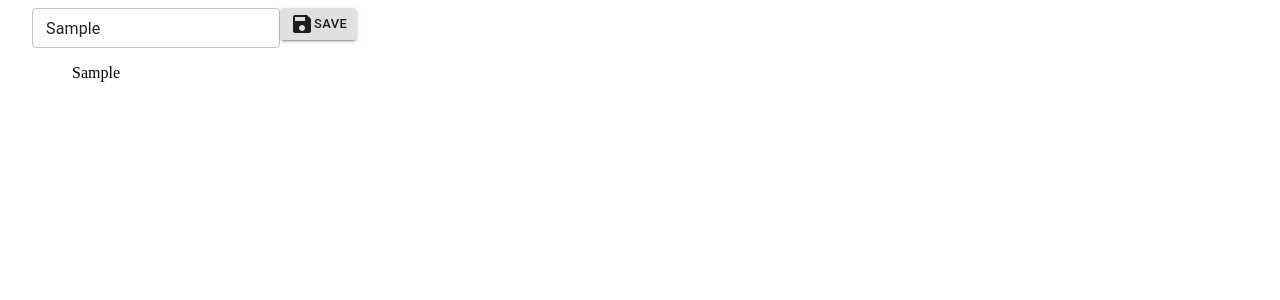
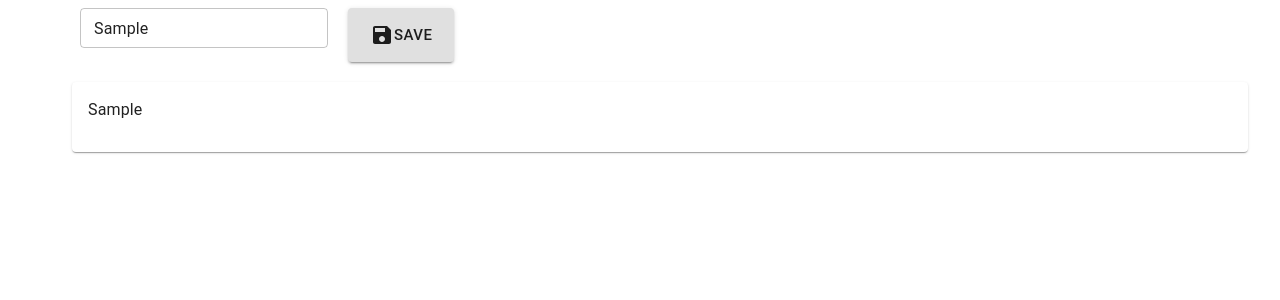
Before and after one commit to RuslanKurtianyk/note-app, a React (Create React App) app: page / in a window 1280 px wide. Both pictures are taken after typing "Sample" into the empty fields and a click on the button "SAVE". Shown: the top 300 px of the page. Built offline with nearby package versions, Linux system fonts and the light colour scheme.

Commit message:
add cards to notes list

```diff
--- a/src/components/App.jsx
+++ b/src/components/App.jsx
@@ -1,7 +1,7 @@
 import React from 'react'
 import AddNote from '../containers/AddNote'
 import NoteList from '../containers/NoteList'
-import Container from '@material-ui/core/Container';
+import Container from '@material-ui/core/Container'
 
 const App = () => (
   <Container>
--- a/src/components/NoteForm.jsx
+++ b/src/components/NoteForm.jsx
@@ -2,22 +2,37 @@ import React from 'react'
 import Button from '@material-ui/core/Button'
 import TextField from '@material-ui/core/TextField'
 import SaveIcon from '@material-ui/icons/Save'
+import Container from '@material-ui/core/Container'
+import { makeStyles } from '@material-ui/core/styles';
 
+const useStyles = makeStyles(() => ({
+    button: {
+      height: 54,
+      marginLeft: 20,
+    },
+  }));
 export const NoteForm = (props) => {
     const { handleSubmit, handleChange } = props
+    const classes = useStyles()
 
     return (
         <form onSubmit={handleSubmit}>
+            <Container>
                 <TextField
                     name="text"
                     variant="outlined"
                     size="small"
                     onChange={handleChange}
                 />
-            <Button variant="contained" size="small" type="submit">
+                <Button
+                className={classes.button}
+                variant="contained"
+                size="large"
+                type="submit">
                     <SaveIcon />
                     Save
                 </Button>
+            </Container>
         </form>
     )
 }
--- a/src/containers/AddNote.jsx
+++ b/src/containers/AddNote.jsx
@@ -3,6 +3,7 @@ import { connect } from 'react-redux'
 import { addNote } from '../actions'
 import { Formik } from 'formik'
 import { NoteForm } from '../components/NoteForm'
+import Container from '@material-ui/core/Container'
 
 const AddNote = ({ dispatch }) => {
   const onFormSubmit = ({text}) => {
@@ -10,12 +11,12 @@ const AddNote = ({ dispatch }) => {
   }
 
   return (
-    <div>
+    <Container>
       <Formik
              render={props => <NoteForm {...props} />}
              onSubmit={onFormSubmit}
            />
-    </div>
+    </Container>
   )
 }
 
--- a/src/containers/NoteList.jsx
+++ b/src/containers/NoteList.jsx
@@ -1,16 +1,34 @@
 import React from 'react'
 import { connect } from 'react-redux'
+import Card from '@material-ui/core/Card'
+import CardContent from '@material-ui/core/CardContent'
+import Typography from '@material-ui/core/Typography'
+import { makeStyles } from '@material-ui/core/styles'
 
-const NoteList = ({ notes }) => (
+const useStyles = makeStyles(() => ({
+  card: {
+    marginTop: 20,
+  },
+}))
+
+const NoteList = ({ notes }) => {
+  const classes = useStyles()
+
+  return (
   <ul>
     {notes.map(note =>
-      <div
+      <Card
+        className={classes.card}
         key={note.id}>
-        {note.text}
-      </div>
+          <CardContent>
+            <Typography gutterBottom>
+              {note.text}
+            </Typography>
+          </CardContent>
+      </Card>
     )}
   </ul>
-)
+)}
 
 const mapStateToProps = state => ({
   notes: state.notes
```
Lines whose indentation alone changed are shown as unchanged.
